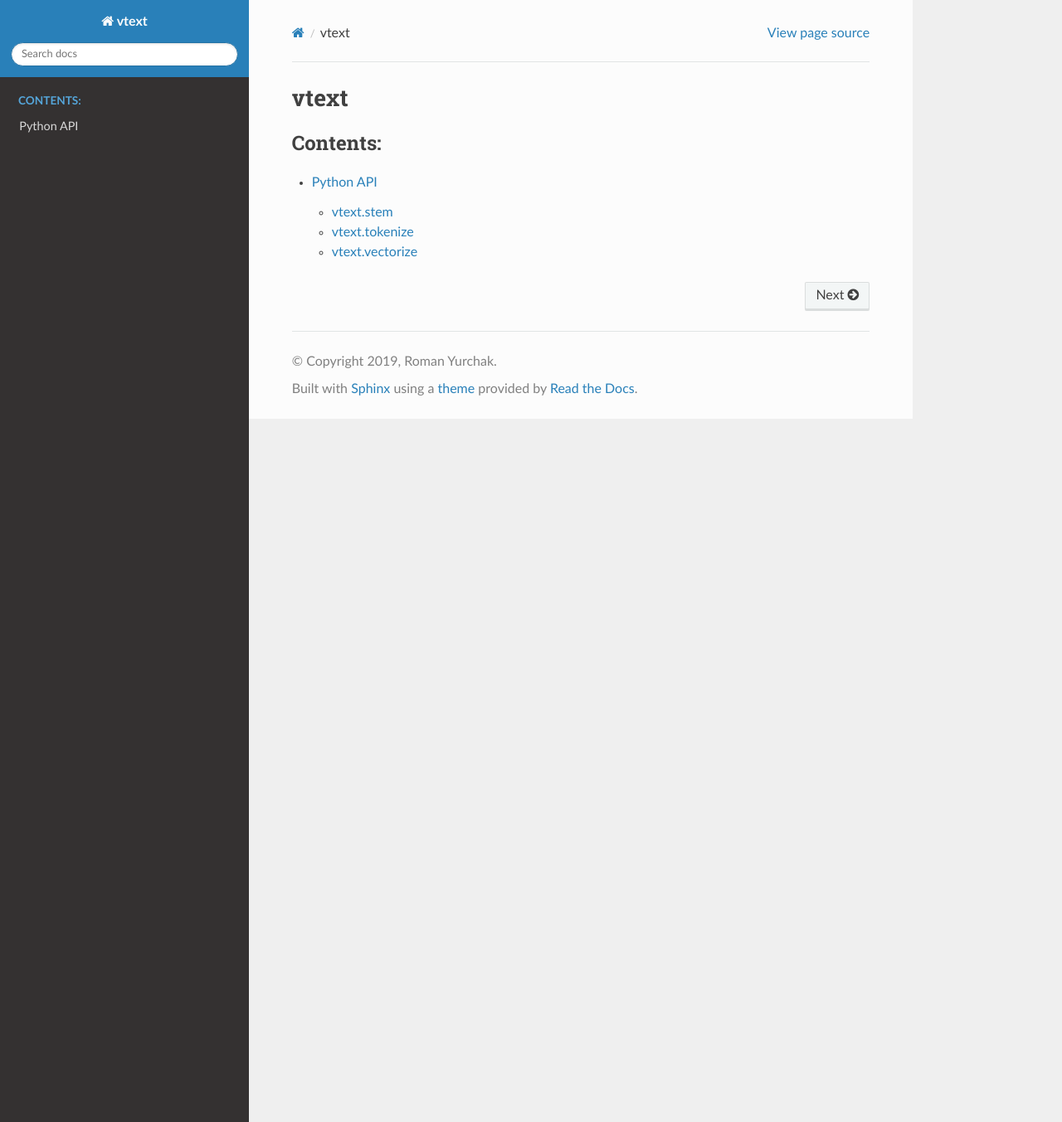
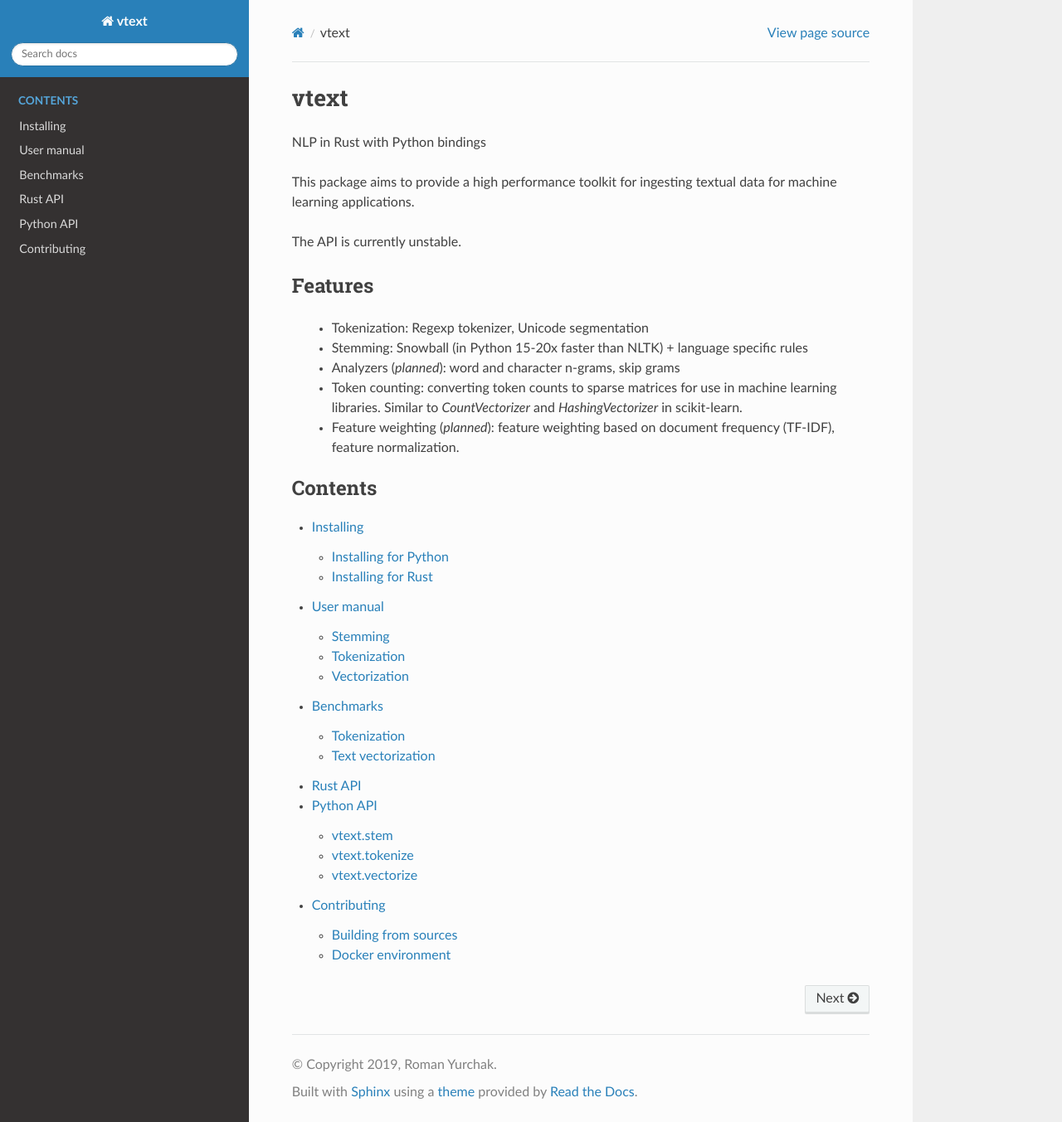
Before and after one commit to rth/vtext, a Sphinx documentation site: the page built from doc/index.rst, in a window 1280 px wide and 1353 px high. Shown: the whole window at 83% size. Built offline with Sphinx 7.4.7 and the Read the Docs theme 2.0.0, drawn with Linux system fonts in a browser that asks for light colours.

Commit message:
DOC improve documentation

```diff
--- a/doc/index.rst
+++ b/doc/index.rst
@@ -6,8 +6,32 @@
 vtext
 =====
 
+NLP in Rust with Python bindings
+
+This package aims to provide a high performance toolkit for ingesting textual data for
+machine learning applications.
+
+The API is currently unstable.
+
+Features
+--------
+
+ - Tokenization: Regexp tokenizer, Unicode segmentation
+ - Stemming: Snowball (in Python 15-20x faster than NLTK) + language specific rules
+ - Analyzers (*planned*): word and character n-grams, skip grams
+ - Token counting: converting token counts to sparse matrices for use
+   in machine learning libraries. Similar to `CountVectorizer` and
+   `HashingVectorizer` in scikit-learn.
+ - Feature weighting (*planned*): feature weighting based on document
+   frequency (TF-IDF), feature normalization.
+
 .. toctree::
    :maxdepth: 2
-   :caption: Contents:
+   :caption: Contents
 
-   api
+   install
+   user-manual
+   benchmarks
+   rust-api
+   python-api
+   contributing
--- a/doc/api.rst
+++ b/doc/python-api.rst
@@ -26,7 +26,7 @@ vtext.tokenize
 
 
 vtext.vectorize
---------------
+---------------
 
 .. currentmodule:: vtext
 
--- /dev/null
+++ b/doc/rust-api.rst
@@ -0,0 +1,4 @@
+Rust API
+--------
+
+See `docs.rs/vtext <https://docs.rs/vtext>`_ for the documentation of the Rust API.
```
Also changed, not shown: README.md (+18 -25 lines), doc/benchmarks.rst (added, +40 -0 lines), doc/contributing.rst (added, +31 -0 lines), doc/install.rst (added, +28 -0 lines), doc/user-manual.rst (added, +17 -0 lines), python/README.md, 2 other files.
